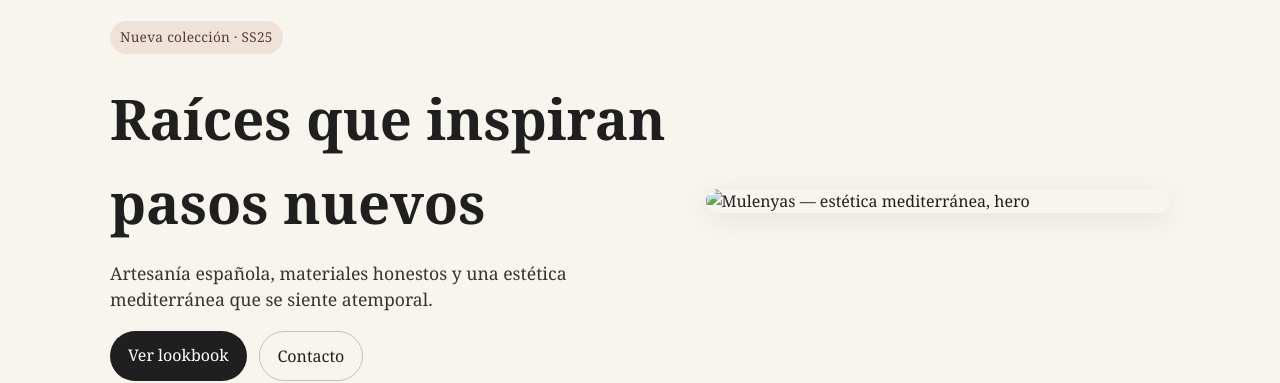
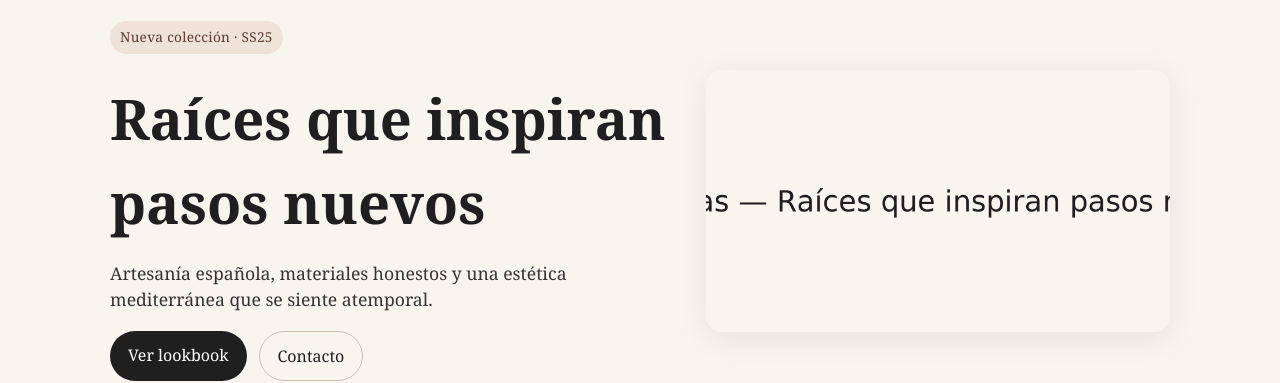
Before and after one commit to Gabrielaherraiz/mulenyas-web, a plain HTML site: page index.html in a window 1280 px wide. Shown: the part 132-515 px from the top of the page. Drawn offline with Linux system fonts and the light colour scheme.

Commit message:
Fix image source path in index.html

```diff
--- a/index.html
+++ b/index.html
@@ -34,7 +34,7 @@
           <a class="btn btn-ghost" href="#contacto">Contacto</a>
         </div>
       </div>
-      <img src="/img/hero.png" alt="Mulenyas — estética mediterránea, hero">
+      <img src="/hero.png" alt="Mulenyas — estética mediterránea, hero">
     </section>
 
     <section id="lookbook" class="section">
```
